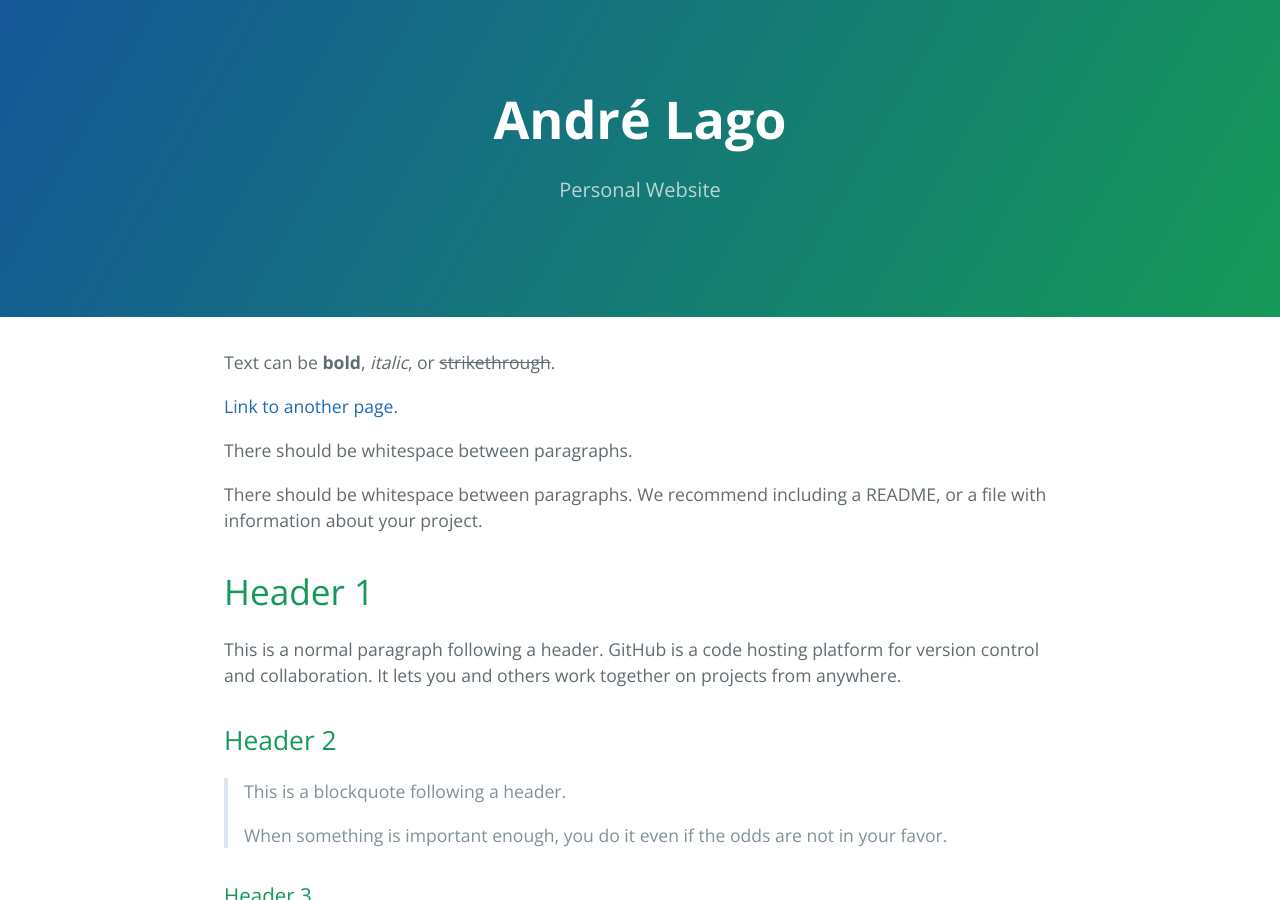
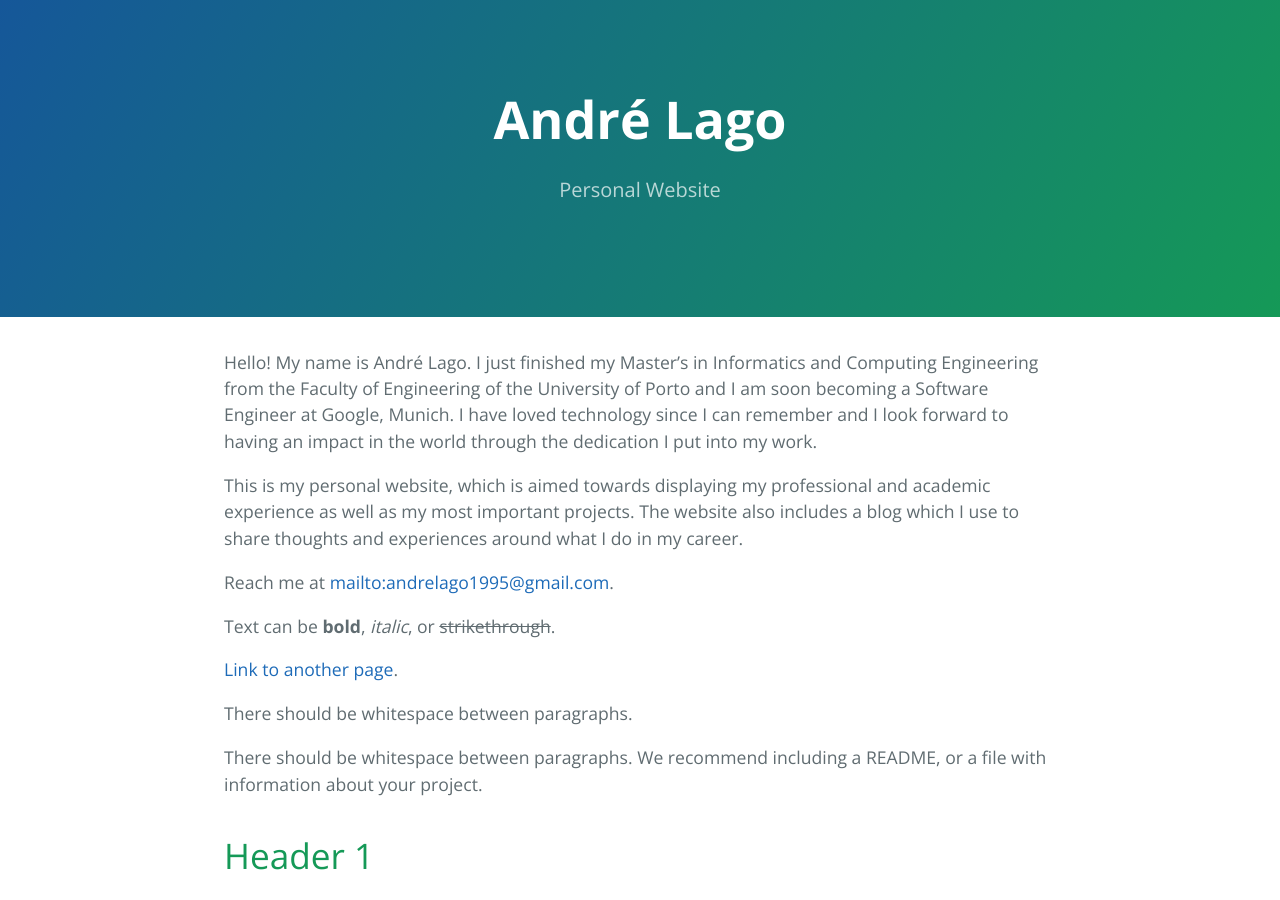
Before and after one commit to andrelago13/andrelago13.github.io, a Jekyll site: the page built from index.md, in a window 1280 px wide and 900 px high. Built offline with Jekyll 4.4.1, drawn with Linux system fonts in a browser that asks for light colours.

Commit message:
Updated logo and description

```diff
--- a/_layouts/default.html
+++ b/_layouts/default.html
@@ -8,6 +8,7 @@
     <meta name="theme-color" content="#157878">
     <meta name="apple-mobile-web-app-status-bar-style" content="black-translucent">
     <link rel="stylesheet" href="{{ '/assets/css/style.css?v=' | append: site.github.build_revision | relative_url }}">
+    <link rel="icon" href="/assets/favicon.png" sizes="32x32" />
   </head>
   <body>
     <a id="skip-to-content" href="#content">Skip to the content.</a>
--- a/index.md
+++ b/index.md
@@ -1,6 +1,12 @@
 ---
 layout: default
 ---
+
+Hello! My name is André Lago. I just finished my Master's in Informatics and Computing Engineering from the Faculty of Engineering of the University of Porto and I am soon becoming a Software Engineer at Google, Munich. I have loved technology since I can remember and I look forward to having an impact in the world through the dedication I put into my work.
+
+This is my personal website, which is aimed towards displaying my professional and academic experience as well as my most important projects. The website also includes a blog which I use to share thoughts and experiences around what I do in my career.
+
+Reach me at [mailto:andrelago1995@gmail.com](andrelago1995@gmail.com).
 
 Text can be **bold**, _italic_, or ~~strikethrough~~.
 
```
Also changed, not shown: assets/favicon.png (added).
